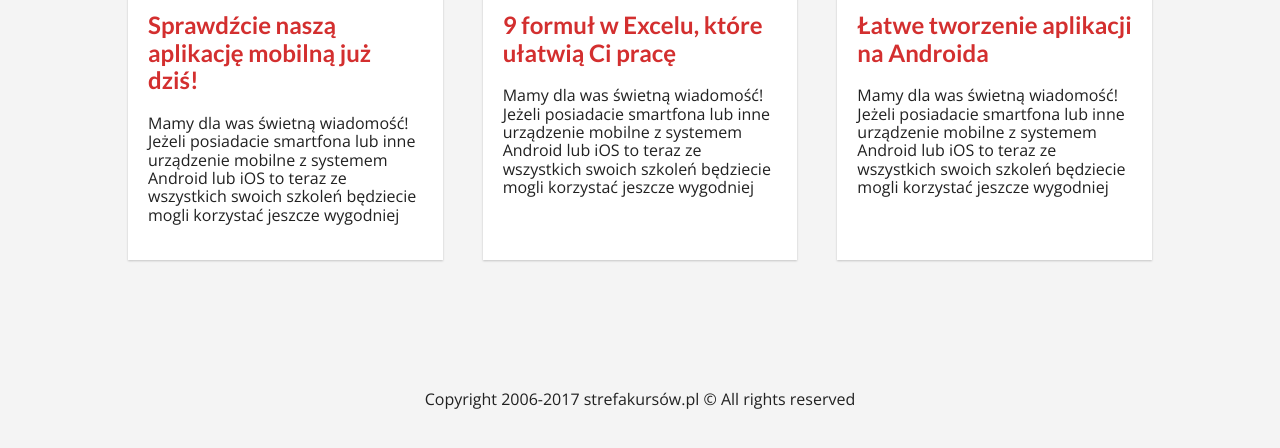
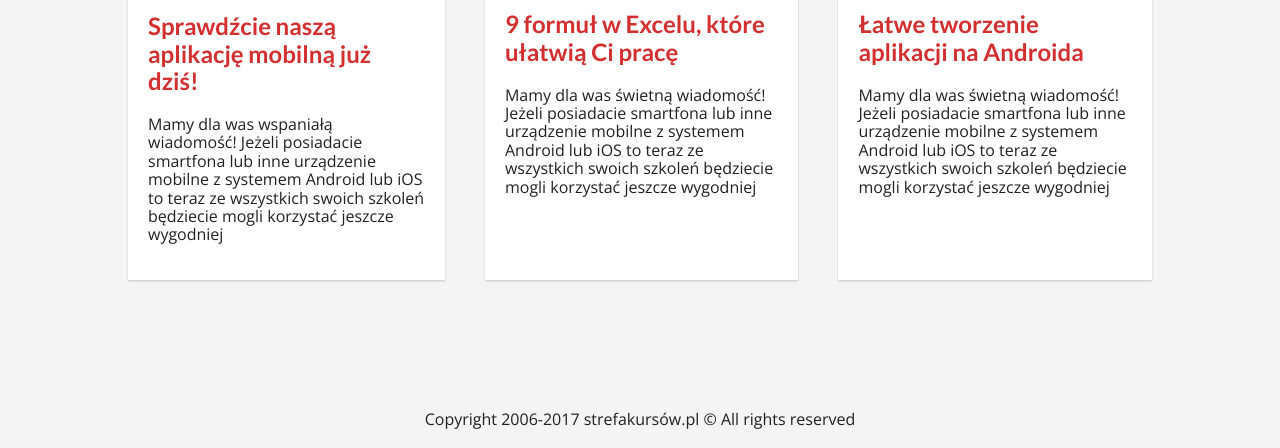
Before and after one commit to Ann-KW/kur-full-stack, a plain HTML site: page index.html in a window 1280 px wide. Shown: the part 871-1319 px from the top of the page. Drawn offline with nearby package versions, Linux system fonts and the light colour scheme; no server answers.

Commit message:
Update index.html

```diff
--- a/index.html
+++ b/index.html
@@ -22,7 +22,7 @@
 			<img src="images/app-sk.jpg" alt="Widok aplikacji">
 			<div class="articles-item-text">
 				<h2 class="header articles-item-text-header">Sprawdźcie naszą aplikację mobilną już dziś!</h2>
-				<p>Mamy dla was świetną wiadomość! Jeżeli posiadacie smartfona lub inne urządzenie mobilne z systemem Android lub iOS to teraz ze wszystkich swoich szkoleń będziecie mogli korzystać jeszcze wygodniej</p>
+				<p>Mamy dla was wspaniałą wiadomość! Jeżeli posiadacie smartfona lub inne urządzenie mobilne z systemem Android lub iOS to teraz ze wszystkich swoich szkoleń będziecie mogli korzystać jeszcze wygodniej</p>
 			</div>
 		</article>
 		<article class="articles-item">
```
